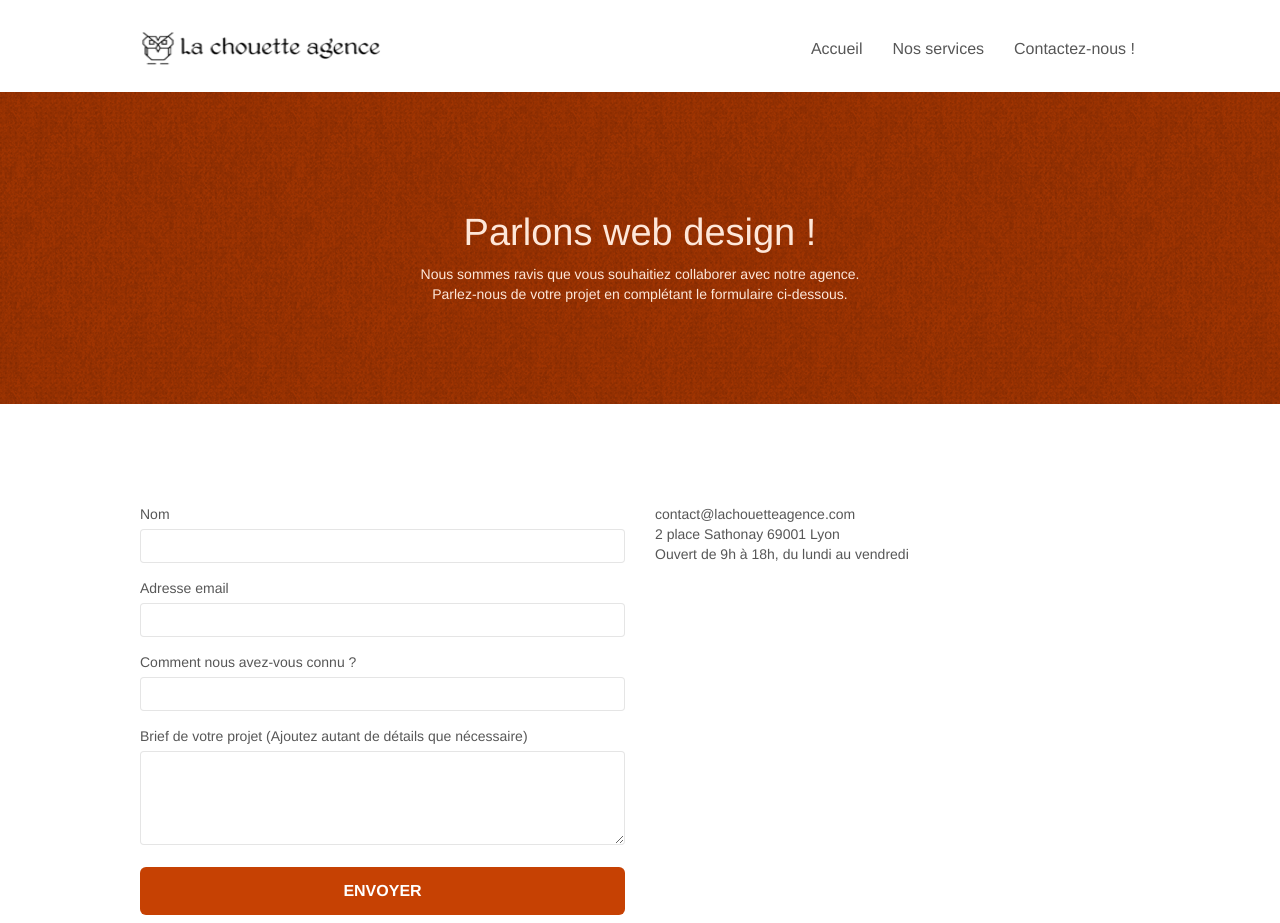
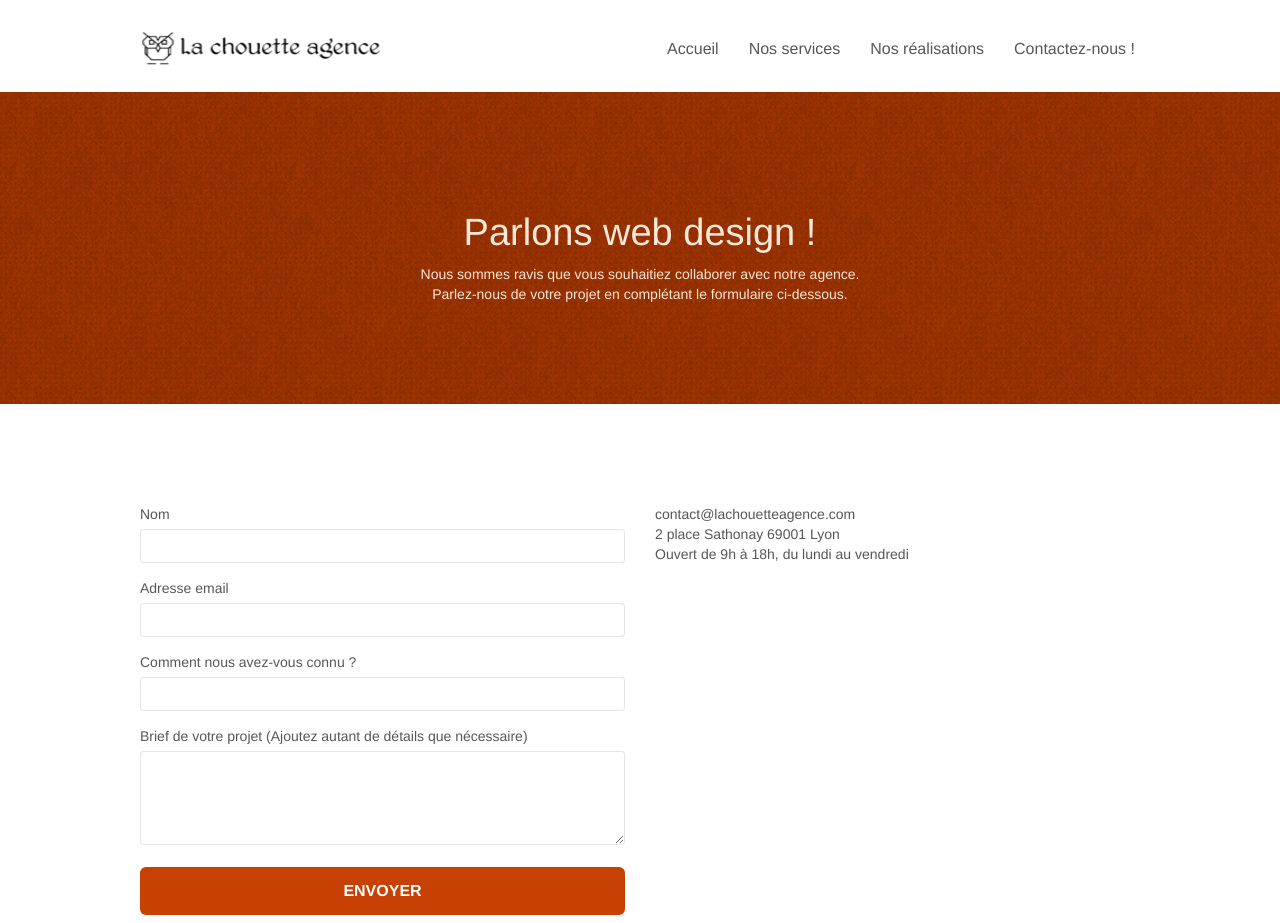
Before and after one commit to Kulwch/optimizing-la-Chouette-Agence, a plain HTML site: page contact.html in a window 1280 px wide. Shown: the top 923 px of the page. Drawn offline with Linux system fonts and the light colour scheme.

Commit message:
Commit amend, forgot to duplicate a li on the contact.html.

```diff
--- a/contact.html
+++ b/contact.html
@@ -37,6 +37,9 @@
                             </li>
                             <li>
                                 <a href="index.html#services">Nos services</a>
+                            </li>
+                            <li>
+                                <a href="index.html#realisations">Nos réalisations</a>
                             </li>
                             <li>
                                 <a href="page2.html">Contactez-nous !</a>
```
